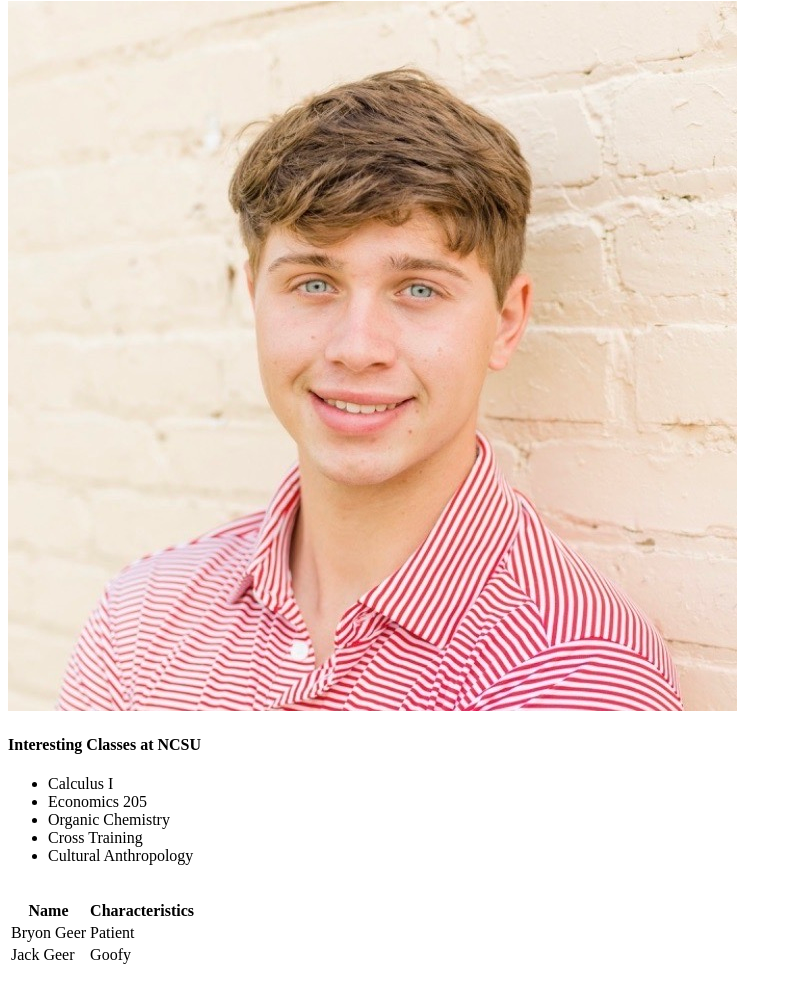
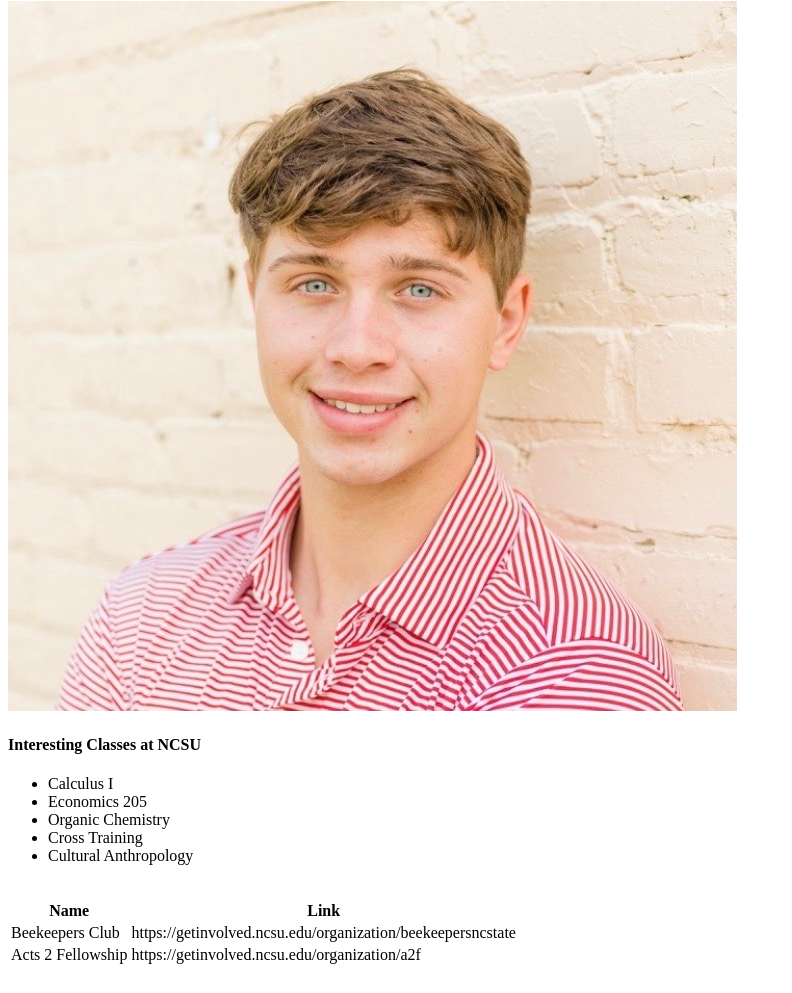
Before and after one commit to MGGeer/webpages, a plain HTML site: page index.html in a window 1280 px wide. Shown: the part 240-1233 px from the top of the page, without its empty margins (0-792 px from the left). Drawn offline with Linux system fonts and the light colour scheme.

Commit message:
Add files via upload

```diff
--- a/index.html
+++ b/index.html
@@ -47,9 +47,9 @@
         <br/>
 
     <table class = "table-border">
-        <tr> <th>Name</th> <th>Characteristics</th> </tr>
-        <tr> <td>Bryon Geer</td> <td>Patient</td> </tr>
-        <tr> <td>Jack Geer</td> <td>Goofy</td> </tr>
+        <tr> <th>Name</th> <th>Link</th> </tr>
+        <tr> <td>Beekeepers Club</td> <td>https://getinvolved.ncsu.edu/organization/beekeepersncstate</td> </tr>
+        <tr> <td>Acts 2 Fellowship</td> <td>https://getinvolved.ncsu.edu/organization/a2f</td> </tr>
         </table>
 
     	<br/>
```
